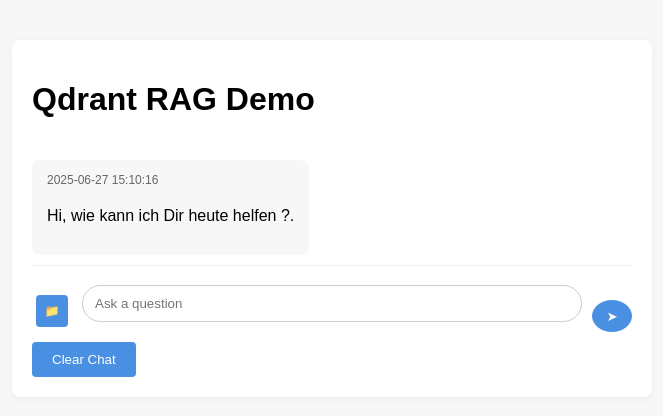
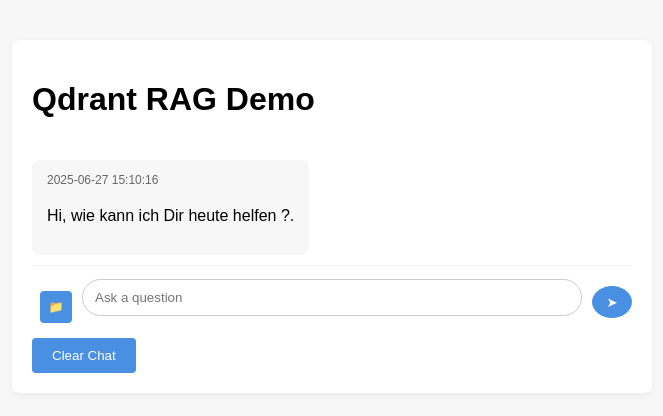
Before and after one commit to bennyhandball/Datenbanken, a Flask app: page / in a window 1280 px wide. Shown: the top 416 px of the page, without its empty margins (308-971 px from the left). Run offline with Flask 3, Linux system fonts and the light colour scheme.

Commit message:
Align buttons and add drag-drop

```diff
--- a/static/style.css
+++ b/static/style.css
@@ -101,7 +101,7 @@
 
 #chat-form {
     display: flex;
-    align-items: flex-end;
+    align-items: center;
     gap: 10px;
     border-top: 1px solid #eee;
     padding-top: 10px;
@@ -109,10 +109,10 @@
 
 .upload-section {
     display: flex;
-    flex-direction: column;
     align-items: center;
+    gap: 8px;
     font-size: 0.75rem;
-    width: 40px;
+    width: auto;
 }
 
 .upload-label {
@@ -127,9 +127,12 @@
     cursor: pointer;
 }
 
+.upload-section.drag-over .upload-label {
+    background-color: var(--accent-color);
+}
+
 #file-name {
-    margin-bottom: 4px;
-    text-align: center;
+    margin: 0;
     word-break: break-all;
 }
 
```
Also changed, not shown: static/script.js (+33 -1 lines).
